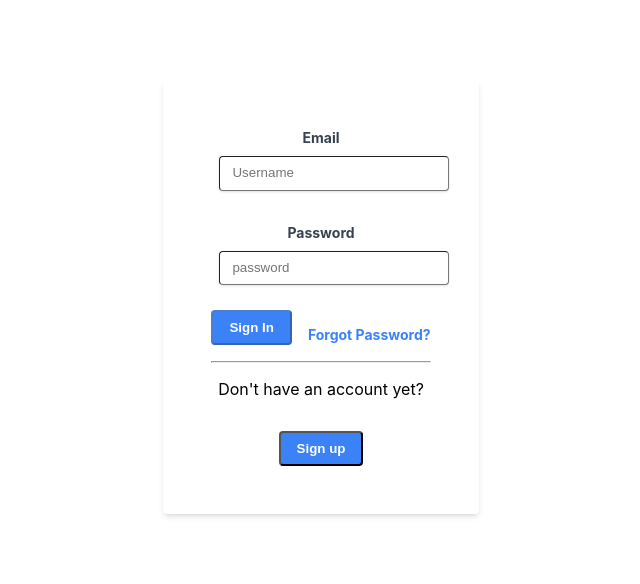
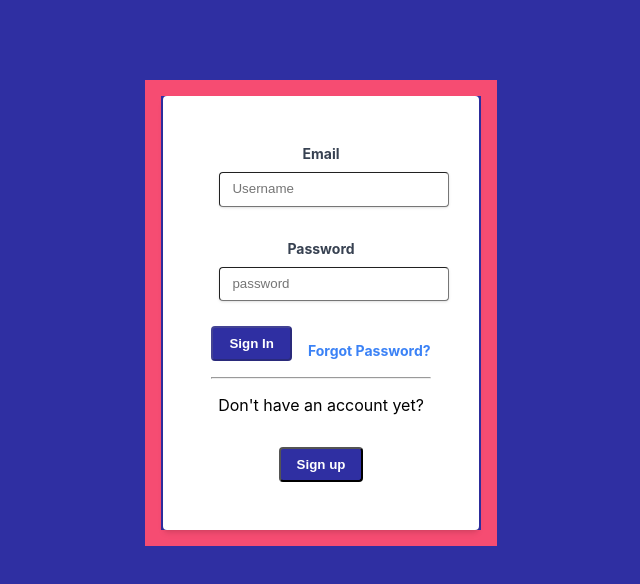
Before and after one commit to UzielCarranza/chat-app, a React (Create React App) app: page /login in a window 1280 px wide. Shown: the top 584 px of the page, without its empty margins (319-959 px from the left). Built offline with nearby package versions, Linux system fonts and the light colour scheme.

Commit message:
Added basic styles to the log in form

```diff
--- a/src/components/Login.js
+++ b/src/components/Login.js
@@ -67,7 +67,7 @@ export const Login = () => {
                     <button
 
                         disabled={!email || !password}
-                        className="login-form-button mt-4"
+                        className="login-form-button mt-4 background-base"
                         type="button"
                         onClick={handleSubmit}
                     >
@@ -79,7 +79,7 @@ export const Login = () => {
                 </div>
                 <hr className="mt-4"/>
                 <p>Don't have an account yet?</p>
-                <button className="login-form-button mt-4" id="signup" onClick={() => navigate("/signup")}>Sign up
+                <button className="login-form-button mt-4 background-base" id="signup" onClick={() => navigate("/signup")}>Sign up
                 </button>
             </form>
 
--- a/src/styling/App.css
+++ b/src/styling/App.css
@@ -3,6 +3,10 @@
 
 .App {
     @apply flex flex-col text-center items-center
+}
+
+.background-base{
+    background-color: #2F2FA2;
 }
 
 
@@ -11,11 +15,12 @@ LOG IN COMPONENT
 */
 
 .form-wrapper {
+    border: 1rem solid #F64C72;;
     @apply w-full max-w-xs flex flex-col items-center justify-center m-20;
 }
 
 .login-form {
-    @apply bg-white shadow-md rounded px-12 pt-6 pb-12 mb-4
+    @apply h-auto bg-white shadow-md rounded px-12 pt-6 pb-12
 }
 
 .login-form-label {
@@ -32,7 +37,7 @@ LOG IN COMPONENT
 }
 
 .login-form-button {
-    @apply bg-blue-500 hover:bg-blue-700 text-white font-bold py-2 px-4 rounded focus:outline-none
+    @apply  hover:bg-blue-700 text-white font-bold py-2 px-4 rounded focus:outline-none
 }
 
 .login-form-links {
--- a/src/styling/index.css
+++ b/src/styling/index.css
@@ -5,6 +5,7 @@ body {
     sans-serif;
   -webkit-font-smoothing: antialiased;
   -moz-osx-font-smoothing: grayscale;
+  background-color: #2F2FA2;;
 }
 
 code {
```
